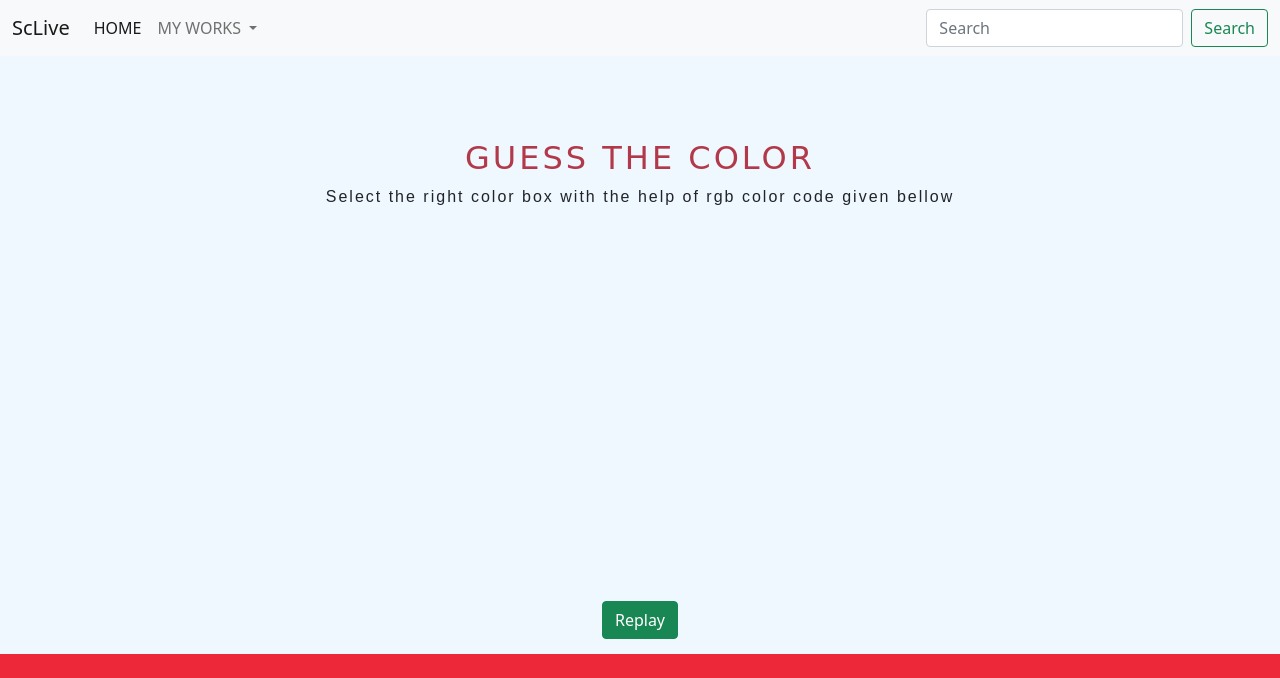
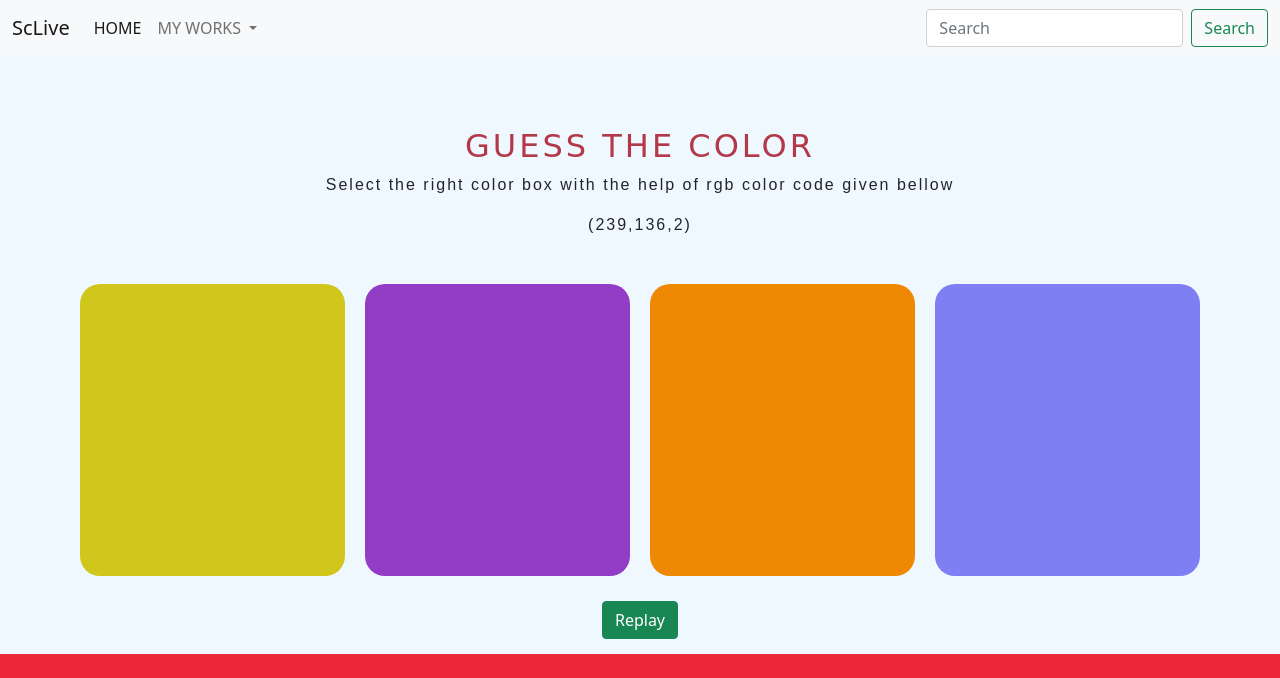
Before and after one commit to lovecodesuraj/ScLive1, a plain HTML site: page MyGame.html in a window 1280 px wide. Shown: the top 678 px of the page. Drawn offline with nearby package versions, Linux system fonts and the light colour scheme; the site is published under a folder, as on GitHub Pages, so addresses that start at the root find nothing.

Commit message:
Update MyGame.html

```diff
--- a/MyGame.html
+++ b/MyGame.html
@@ -107,6 +107,6 @@
       integrity="sha384-ka7Sk0Gln4gmtz2MlQnikT1wXgYsOg+OMhuP+IlRH9sENBO0LRn5q+8nbTov4+1p"
       crossorigin="anonymous"
     ></script>
-    <script src="/game.js"></script>
+    <script src="game.js"></script>
   </body>
 </html>
```
